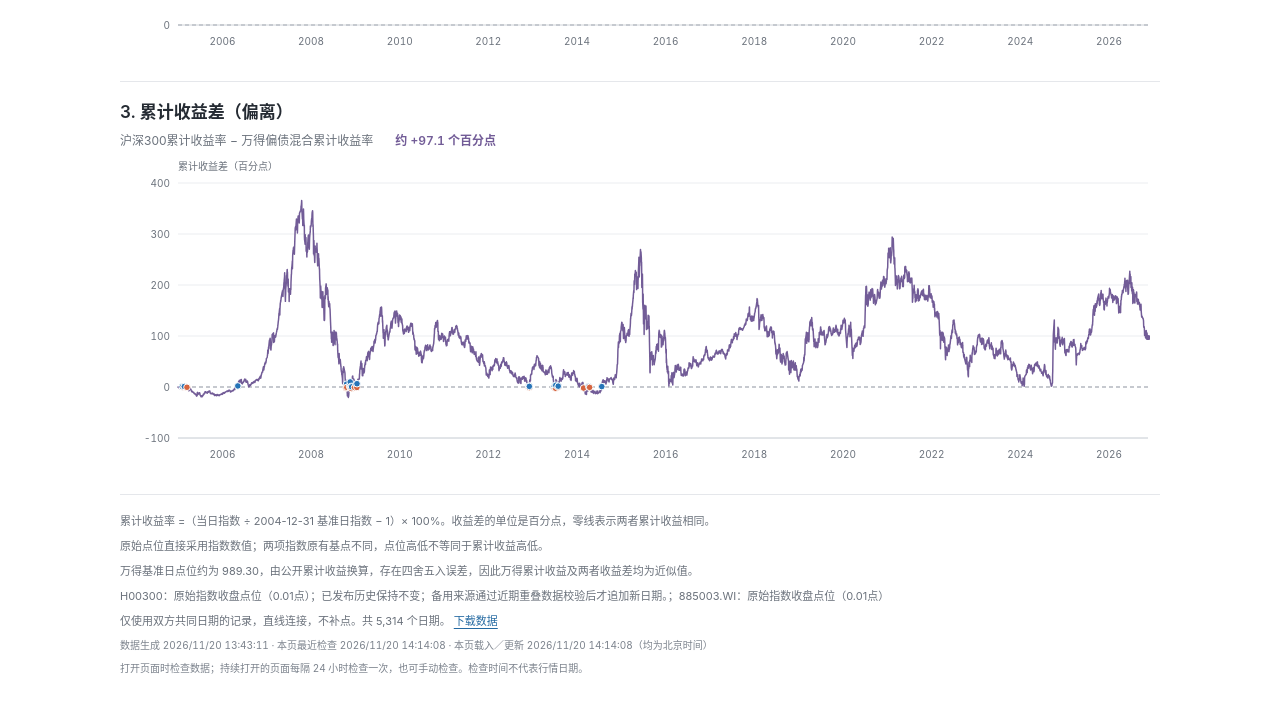
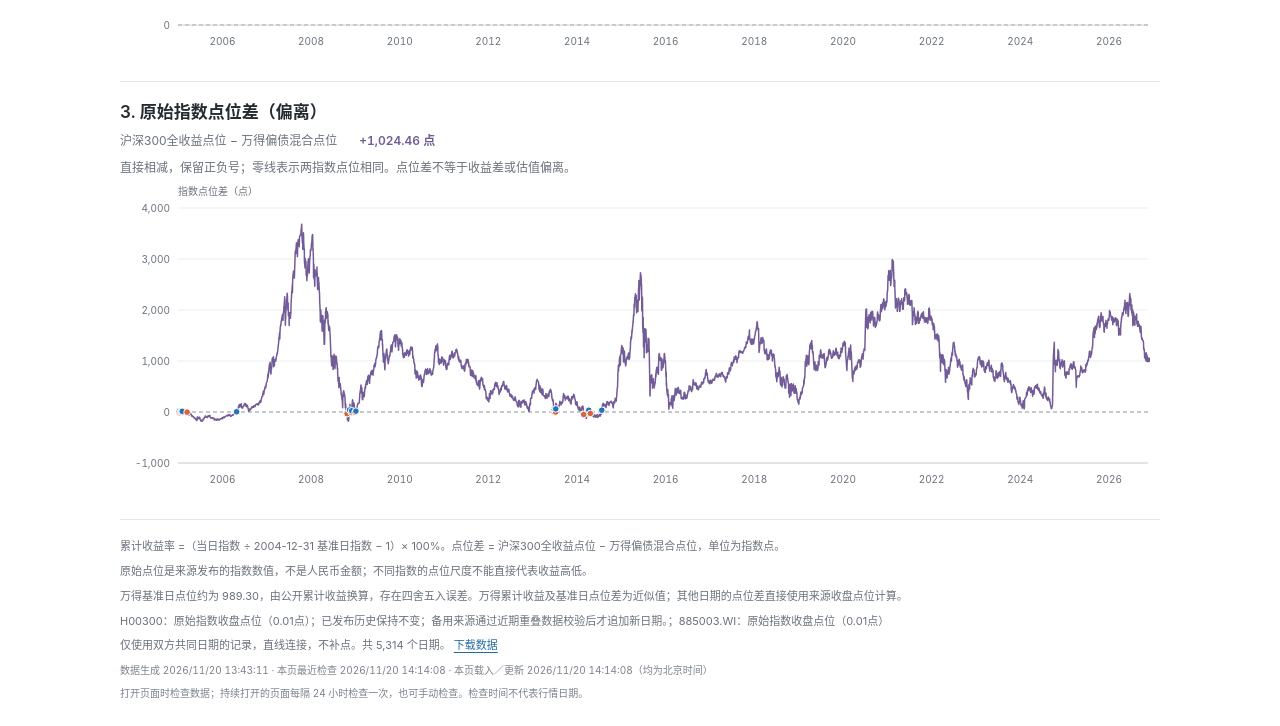
Before and after one commit to pantheon5100/csi300-wind-chart, a plain HTML site: page site/index.html in a window 1280 px wide. Shown: the part 1074-1800 px from the top of the page. Before the commit the page ends 1775 px from the top, so only its background shows below. Drawn offline with Linux system fonts and the light colour scheme.

Commit message:
Use raw index levels for the deviation chart

```diff
--- a/site/app.js
+++ b/site/app.js
@@ -1,7 +1,7 @@
 (() => {
   'use strict';
 
-  // A crossing is confirmed at the first observed close on the opposite side.
+  // A raw-level crossing is confirmed at the first close on the opposite side.
   // Zero touches and zero plateaus do not count until the nonzero sign reverses.
   function calculateCrossings(data, epsilon = 1e-9) {
     if (!Array.isArray(data) || !Number.isFinite(epsilon) || epsilon < 0) throw new TypeError('Invalid crossing input');
@@ -11,9 +11,9 @@
     let previousSideIndex = -1;
     for (let index = 0; index < data.length; index += 1) {
       const row = data[index];
-      if (!Array.isArray(row) || !Number.isFinite(dayValue(row[0])) || row[0] <= previousDate || !Number.isFinite(row[3]) || !Number.isFinite(row[4])) throw new TypeError('Crossings require ordered dates and finite cumulative returns');
+      if (!Array.isArray(row) || !Number.isFinite(dayValue(row[0])) || row[0] <= previousDate || !Number.isFinite(row[1]) || !Number.isFinite(row[2])) throw new TypeError('Crossings require ordered dates and finite index levels');
       previousDate = row[0];
-      const difference = row[3] - row[4];
+      const difference = row[1] - row[2];
       const sign = difference > epsilon ? 1 : difference < -epsilon ? -1 : 0;
       if (sign === 0) continue;
       if (previousSign && sign !== previousSign) {
@@ -77,9 +77,12 @@
   function signed(value) { return `${value > 0 ? '+' : ''}${Math.abs(value) < 0.05 ? '0.0' : value.toFixed(1)}`; }
   function percentage(value, approximate = false) { return `${approximate ? '约 ' : ''}${signed(value)}%`; }
   function level(value, approximate = false) { return `${approximate ? '约 ' : ''}${levelFormat.format(value)} 点`; }
-  function gap(value) { return `约 ${signed(value)} 个百分点`; }
+  function gap(value, approximate = false) {
+    const rounded = Math.abs(value) < 0.005 ? 0 : value;
+    return `${approximate ? '约 ' : ''}${rounded > 0 ? '+' : ''}${levelFormat.format(rounded)} 点`;
+  }
   function setText(id, value) { $(id).textContent = value; }
-  function crossingDirection(event) { return event.direction === 'stock_above' ? '沪深300转为领先' : '万得转为领先'; }
+  function crossingDirection(event) { return event.direction === 'stock_above' ? '沪深300点位转为较高' : '万得点位转为较高'; }
 
   const charts = [
     {
@@ -97,8 +100,8 @@
       ],
     },
     {
-      key: 'gap', title: '累计收益差（偏离）', unit: '累计收益差（百分点）', tick: value => axisFormat.format(value),
-      series: [{ key: 'gap', name: '沪深300 − 万得', value: row => row[3] - row[4], format: row => gap(row[3] - row[4]) }],
+      key: 'gap', title: '原始指数点位差（偏离）', unit: '指数点位差（点）', tick: value => axisFormat.format(value),
+      series: [{ key: 'gap', name: '沪深300点位 − 万得点位', value: row => row[1] - row[2], format: row => gap(row[1] - row[2], row[0] === FIXED_START) }],
     },
   ].map(chart => ({ ...chart, svg: $(`${chart.key}-chart`), wrap: $(`${chart.key}-wrap`), tooltip: $(`${chart.key}-tooltip`), selectedIndex: 0, pinned: false, geometry: null }));
 
@@ -204,7 +207,7 @@
     setText('return-wind', percentage(latest[4], true));
     setText('level-stock', level(latest[1]));
     setText('level-wind', level(latest[2]));
-    setText('gap-total', gap(latest[3] - latest[4]));
+    setText('gap-total', gap(latest[1] - latest[2]));
     setText('wind-baseline', payload.baseline['885003.WI'].toFixed(2));
     setText('generated-at', clockFormat.format(new Date(payload.generated_at)));
     setText('point-count', `共 ${rows.length.toLocaleString('zh-CN')} 个日期。`);
--- a/site/index.html
+++ b/site/index.html
@@ -4,10 +4,10 @@
   <meta charset="utf-8">
   <meta name="viewport" content="width=device-width, initial-scale=1">
   <meta name="theme-color" content="#ffffff">
-  <meta name="description" content="沪深300全收益指数与万得偏债混合型基金指数：累计收益率、原始指数点位和累计收益差。每日更新数据。">
+  <meta name="description" content="沪深300全收益指数与万得偏债混合型基金指数：累计收益率、原始指数点位和原始点位差。每日更新数据。">
   <title>沪深300全收益与万得偏债混合</title>
-  <link rel="stylesheet" href="./styles.css?v=20261120-no-table">
-  <script src="./app.js?v=20261120-no-table" defer></script>
+  <link rel="stylesheet" href="./styles.css?v=20261120-level-gap">
+  <script src="./app.js?v=20261120-level-gap" defer></script>
 </head>
 <body>
   <a class="skip-link" href="#charts">跳到图表</a>
@@ -52,8 +52,9 @@
         </div>
       </section>
       <section aria-labelledby="gap-heading">
-        <h2 id="gap-heading">3. 累计收益差（偏离）</h2>
-        <p class="chart-summary gap-summary"><span>沪深300累计收益率 − 万得偏债混合累计收益率</span><strong id="gap-total" class="gap">—</strong></p>
+        <h2 id="gap-heading">3. 原始指数点位差（偏离）</h2>
+        <p class="chart-summary gap-summary"><span>沪深300全收益点位 − 万得偏债混合点位</span><strong id="gap-total" class="gap">—</strong></p>
+        <p class="note">直接相减，保留正负号；零线表示两指数点位相同。点位差不等于收益差或估值偏离。</p>
         <div class="plot-wrap" id="gap-wrap">
           <svg id="gap-chart" class="chart" role="img" tabindex="0" aria-labelledby="gap-title gap-description" aria-describedby="interaction-help"></svg>
           <div id="gap-tooltip" class="tooltip" hidden aria-hidden="true"></div>
@@ -62,9 +63,9 @@
     </div>
 
     <footer>
-      <p>累计收益率 =（当日指数 ÷ 2004-12-31 基准日指数 − 1）× 100%。收益差的单位是百分点，零线表示两者累计收益相同。</p>
-      <p>原始点位直接采用指数数值；两项指数原有基点不同，点位高低不等同于累计收益高低。</p>
-      <p>万得基准日点位约为 <span id="wind-baseline">989.30</span>，由公开累计收益换算，存在四舍五入误差，因此万得累计收益及两者收益差均为近似值。</p>
+      <p>累计收益率 =（当日指数 ÷ 2004-12-31 基准日指数 − 1）× 100%。点位差 = 沪深300全收益点位 − 万得偏债混合点位，单位为指数点。</p>
+      <p>原始点位是来源发布的指数数值，不是人民币金额；不同指数的点位尺度不能直接代表收益高低。</p>
+      <p>万得基准日点位约为 <span id="wind-baseline">989.30</span>，由公开累计收益换算，存在四舍五入误差。万得累计收益及基准日点位差为近似值；其他日期的点位差直接使用来源收盘点位计算。</p>
       <p id="source-precision-note" hidden></p>
       <p>仅使用双方共同日期的记录，直线连接，不补点。<span id="point-count"></span> <a href="./data.json" download="csi300-wind-data.json">下载数据</a></p>
       <p class="times">数据生成 <span id="generated-at">—</span> · 本页最近检查 <span id="last-check">—</span> · 本页载入／更新 <span id="last-update">—</span>（均为北京时间）</p>
```
Also changed, not shown: tests/test_crossings.js (+22 -2 lines), 1 other file.
